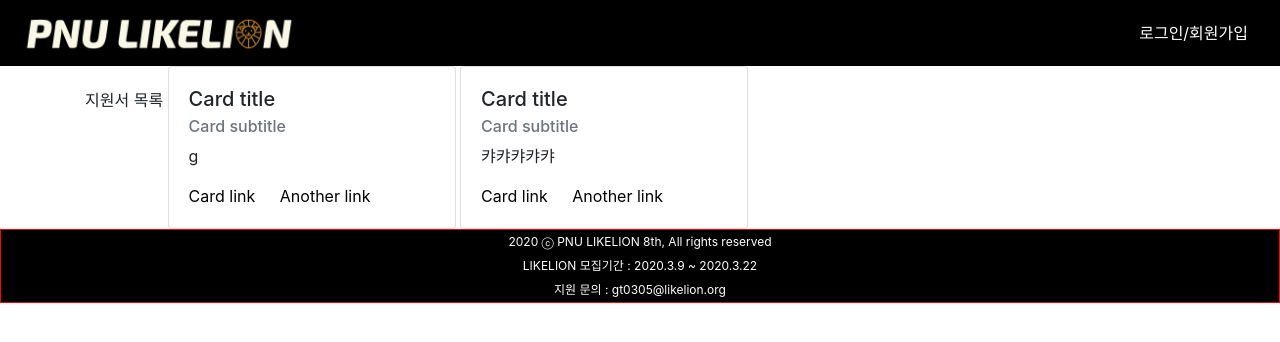
After one commit to PnuLikelion8th/apply-pnu8th, a Django app: page /cajsdvkuwqjnuxnehhb/ in a window 1280 px wide. The commit adds this page. Shown: the top 342 px of the page. Run offline with Django 3.2, Linux system fonts and the light colour scheme; data comes from the database, SQL or seed files in the repository; both versions use the stored data as it was after the commit; parts of the project's set-up code (start-up, migrations or seed data) failed here and were passed over; some libraries are stand-ins or nearby versions.

Commit message:
[추가] 지원서 작성기능 및 지원서 리스팅 추가

```diff
--- a/apply_pnu/admin.py
+++ b/apply_pnu/admin.py
@@ -1,3 +1,6 @@
 from django.contrib import admin
+from .models import ApplyForm
 
+
+admin.site.register(ApplyForm)
 # Register your models here.
--- a/apply_pnu/models.py
+++ b/apply_pnu/models.py
@@ -54,4 +54,4 @@ class ApplyForm(models.Model):
         return super().save(*args, **kwargs)
 
     def __str__(self):
-        return self.title
+        return self.introduce
--- /dev/null
+++ b/apply_pnu/static/css/apply_list.css
@@ -0,0 +1,3 @@
+.custom_card{
+    display: inline-flex;
+}
--- a/apply_pnu/templates/apply.html
+++ b/apply_pnu/templates/apply.html
@@ -14,10 +14,14 @@ PNULikeLion-applyform
 {% block contents %}
 어플라이 폼
 <form method="POST" enctype="multipart/form-data">
+    {% csrf_token %}
     {% for i in form%}
     {{i.label}}<br>
     {{i}}<br>
 
+
+{%endfor%}
+    <input type="submit" value="제출">
 </form>
-{%endfor%}
+
 {% endblock %}
--- /dev/null
+++ b/apply_pnu/templates/apply_list.html
@@ -0,0 +1,32 @@
+{% extends "base.html" %}
+{% load static %}
+
+{% block title %}
+PNULikeLion-apply_list
+{% endblock %}
+
+{% block extra_head %}
+<link rel="Stylesheet" type="text/css" href="{% static 'css/apply_list.css' %}?dt={% now 'U' %}">
+
+{% endblock %}
+
+
+{% block contents %}
+지원서 목록
+{% for i in apply_all%}
+
+    <div class="card custom_card" style="width: 18rem;">
+        <div class="card-body">
+            <h5 class="card-title">Card title</h5>
+            <h6 class="card-subtitle mb-2 text-muted">Card subtitle</h6>
+            <p class="card-text">{{i}}</p>
+            <a href="#" class="card-link">Card link</a>
+            <a href="#" class="card-link">Another link</a>
+        </div>
+    </div>
+
+
+
+    {%endfor%}
+
+{% endblock %}
--- a/apply_pnu/views.py
+++ b/apply_pnu/views.py
@@ -3,9 +3,10 @@ from django.contrib.auth.views import LoginView
 from django import forms
 from django.contrib.auth.models import User
 from django.contrib import auth
-from .models import Profile
+from .models import Profile,ApplyForm
 from .forms import RegisterForm, ProfileForm, LoginForm
 from django.conf import settings
+from django.urls import reverse_lazy
 
 
 
@@ -68,9 +69,14 @@ def login(request):
 class Apply(CreateView):
     form_class = ApplyFormForm
     template_name = 'apply.html'
-    success_url = 'index'
+    success_url = reverse_lazy('index')
 
-    # def get(self, request, *args, **kwargs):
+
+class ApplyList(ListView):
+    template_name = "apply_list.html"
+    context_object_name = "apply_all"
+    model = ApplyForm
+# def get(self, request, *args, **kwargs):
     #     if self.request.user.is_authenticated:
     #         if self.request.user.profile.nickname == "":
     #             return redirect('profile_update')
--- a/apply_pnu_project/urls.py
+++ b/apply_pnu_project/urls.py
@@ -23,4 +23,6 @@ urlpatterns = [
 
     # path('account_main', apply_pnu.views.account_main, name="account_main"),
     path('apply/', apply_pnu.views.Apply.as_view(),name="apply"),
+    path('cajsdvkuwqjnuxnehhb/', apply_pnu.views.ApplyList.as_view(), name="tjh_show_apply"),
+
 ]
--- a/templates/base.html
+++ b/templates/base.html
@@ -33,8 +33,15 @@
                     {{user}}
                 </a>
             </li>
+            {% if user.is_superuser %}
             <li class="nav-item">
-                <a class="nav-link white_text" href="#">지원하기</a>
+                <a class="nav-link active white_text" href="{% url 'tjh_show_apply'%}">
+                   지원서보기
+                </a>
+            </li>
+            {%endif%}
+            <li class="nav-item">
+                <a class="nav-link white_text" href="{% url 'apply' %}">지원하기</a>
             </li>
             <li class="nav-item">
                 <a class="nav-link white_text" href="#">로그아웃</a>
```
Also changed, not shown: db.sqlite3, portfolio/likelion.png (added), 1 other file.
